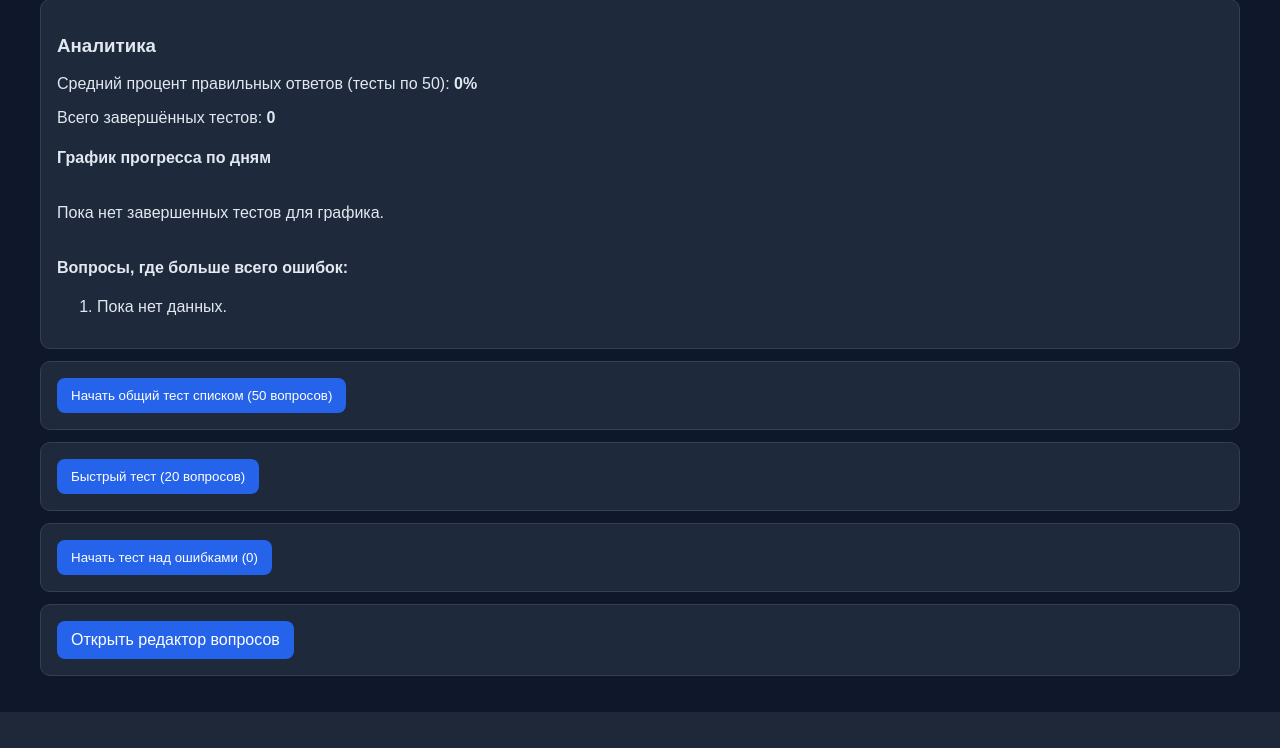
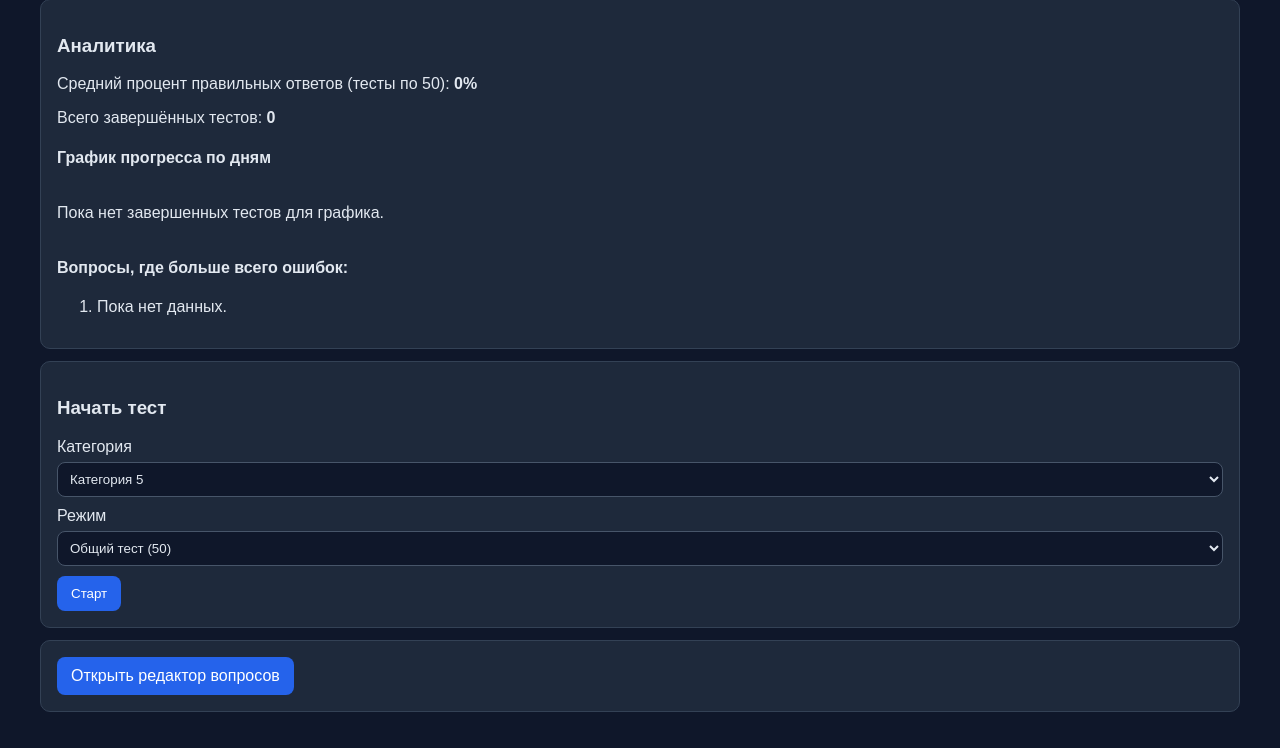
Before and after one commit to lnoxil/testcategoria, a Flask app: page / in a window 1280 px wide. Shown: the part 173-921 px from the top of the page. Before the commit the page ends 885 px from the top, so only its background shows below. Run offline with Flask 3, Linux system fonts and the light colour scheme.

Commit message:
Add category selection (4/5) to test start flow

```diff
--- a/app.py
+++ b/app.py
@@ -238,16 +238,22 @@ def import_questions_editor():
 @app.post("/start")
 def start_test():
     mode = request.form.get("mode", "common_50")
+    raw_category = request.form.get("category", "5")
+    try:
+        selected_category = int(raw_category)
+    except ValueError:
+        selected_category = 5
+    category_pool = [q for q in QUESTIONS if q.get("category") == selected_category]
 
     if mode == "mistakes":
         stats = load_stats()
         persistent_ids = [int(k) for k, v in stats.get("mistake_counts", {}).items() if v > 0]
         session_ids = session.get("mistakes", [])
         ids = sorted(set(persistent_ids + session_ids))
-        pool = [QUESTIONS_BY_ID[i] for i in ids if i in QUESTIONS_BY_ID]
+        pool = [QUESTIONS_BY_ID[i] for i in ids if i in QUESTIONS_BY_ID and QUESTIONS_BY_ID[i].get("category") == selected_category]
         random.shuffle(pool)
     else:
-        pool = QUESTIONS[:]
+        pool = category_pool[:]
         random.shuffle(pool)
         limit = 20 if mode == "quick_20" else 50
         pool = pool[:limit]
@@ -260,12 +266,13 @@ def start_test():
     session["correct"] = 0
     session["answers"] = []
     session["mode"] = mode
+    session["category"] = selected_category
     return redirect(url_for("list_test"))
 
 
 @app.route("/exit_test")
 def exit_test():
-    for key in ["test_ids", "index", "correct", "answers", "mode"]:
+    for key in ["test_ids", "index", "correct", "answers", "mode", "category"]:
         session.pop(key, None)
     return redirect(url_for("home"))
 
@@ -276,7 +283,12 @@ def list_test():
     if not test_ids:
         return redirect(url_for("home"))
     questions = [QUESTIONS_BY_ID[qid] for qid in test_ids if qid in QUESTIONS_BY_ID]
-    return render_template("list_test.html", questions=questions, mode=session.get("mode", "common_50"))
+    return render_template(
+        "list_test.html",
+        questions=questions,
+        mode=session.get("mode", "common_50"),
+        category=session.get("category", 5),
+    )
 
 
 @app.post("/submit_list")
--- a/static/styles.css
+++ b/static/styles.css
@@ -4,6 +4,7 @@ body { margin: 0; background: #0f172a; color: #e2e8f0; font-family: Arial, sans-
 .card { background: #1e293b; border: 1px solid #334155; border-radius: 10px; padding: 16px; margin-bottom: 12px; }
 button, .btn { background: #2563eb; color: #fff; border: 0; border-radius: 8px; padding: 10px 14px; cursor: pointer; text-decoration: none; display: inline-block; }
 textarea, input[type="text"] { width: 100%; box-sizing: border-box; margin-top: 6px; border-radius: 8px; border: 1px solid #475569; background: #0f172a; color: #e2e8f0; padding: 8px; }
+select { width: 100%; box-sizing: border-box; margin-top: 6px; margin-bottom: 10px; border-radius: 8px; border: 1px solid #475569; background: #0f172a; color: #e2e8f0; padding: 8px; }
 .option { display: block; margin: 10px 0; padding: 4px; border-radius: 6px; }
 .option-ok { background: rgba(22, 163, 74, 0.25); }
 .option-bad { background: rgba(220, 38, 38, 0.25); }
--- a/templates/index.html
+++ b/templates/index.html
@@ -43,18 +43,21 @@
     </div>
 
     <form method="post" action="/start" class="card">
-      <input type="hidden" name="mode" value="common_50" />
-      <button type="submit">Начать общий тест списком (50 вопросов)</button>
-    </form>
-
-    <form method="post" action="/start" class="card">
-      <input type="hidden" name="mode" value="quick_20" />
-      <button type="submit">Быстрый тест (20 вопросов)</button>
-    </form>
-
-    <form method="post" action="/start" class="card">
-      <input type="hidden" name="mode" value="mistakes" />
-      <button type="submit">Начать тест над ошибками ({{ analytics.persistent_mistakes_count }})</button>
+      <h3>Начать тест</h3>
+      <label>Категория
+        <select name="category">
+          <option value="4">Категория 4</option>
+          <option value="5" selected>Категория 5</option>
+        </select>
+      </label>
+      <label>Режим
+        <select name="mode">
+          <option value="common_50">Общий тест (50)</option>
+          <option value="quick_20">Быстрый тест (20)</option>
+          <option value="mistakes">Тест над ошибками</option>
+        </select>
+      </label>
+      <button type="submit">Старт</button>
     </form>
 
     <div class="card">
--- a/templates/list_test.html
+++ b/templates/list_test.html
@@ -11,6 +11,7 @@
     <section>
       <h1>Тест списком</h1>
       <p>После выбора вариант фиксируется и изменить ответ уже нельзя.</p>
+      <p><b>Категория:</b> {{ category }}</p>
       <p><b>Режим:</b> {{ 'Тест над ошибками' if mode == 'mistakes' else ('Быстрый 20' if mode == 'quick_20' else 'Общий 50') }}</p>
       <p><b>Счетчик:</b> <span id="answeredCount">0</span> / {{ questions|length }}</p>
 
```
Also changed, not shown: tests/test_app.py (+6 -6 lines).
